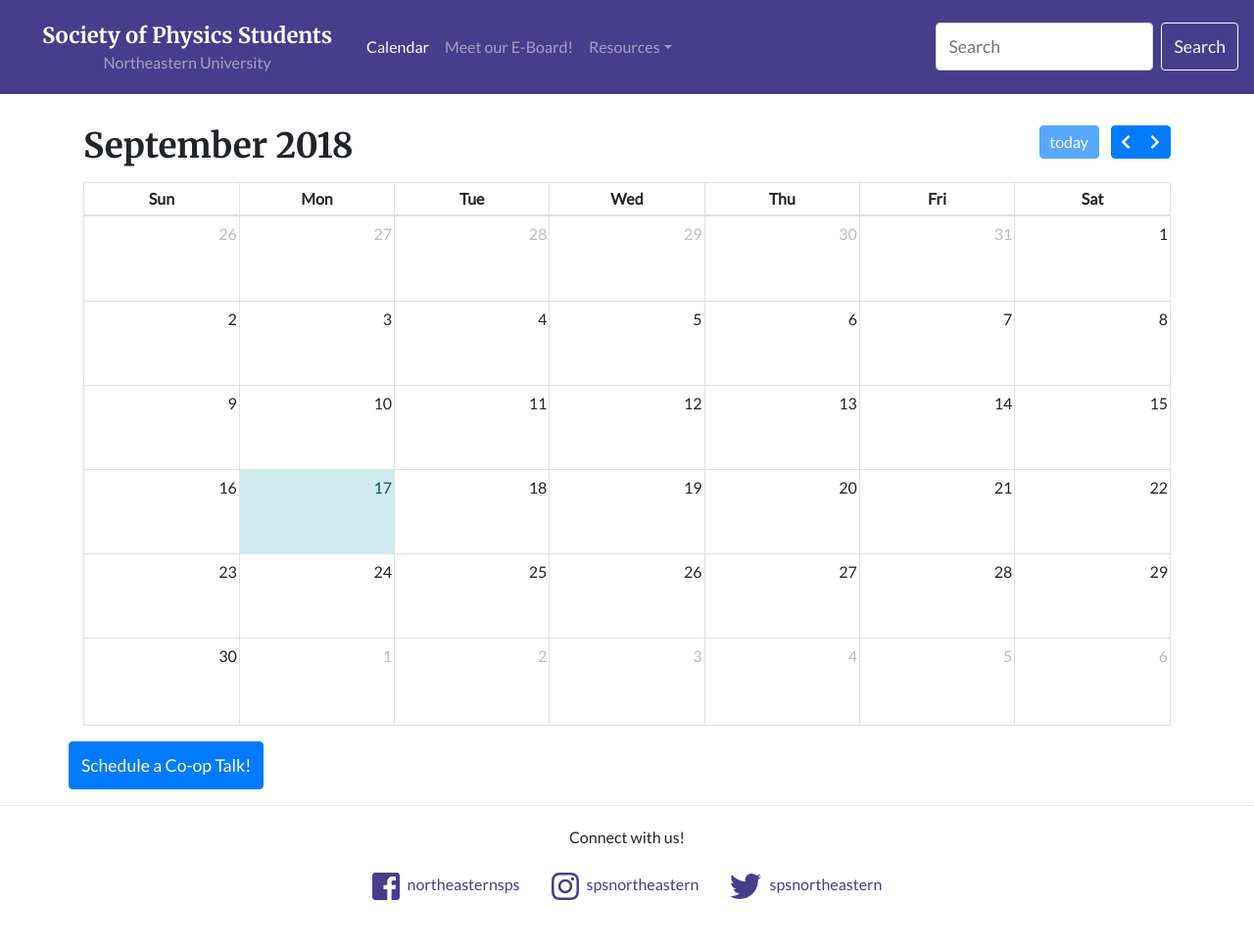
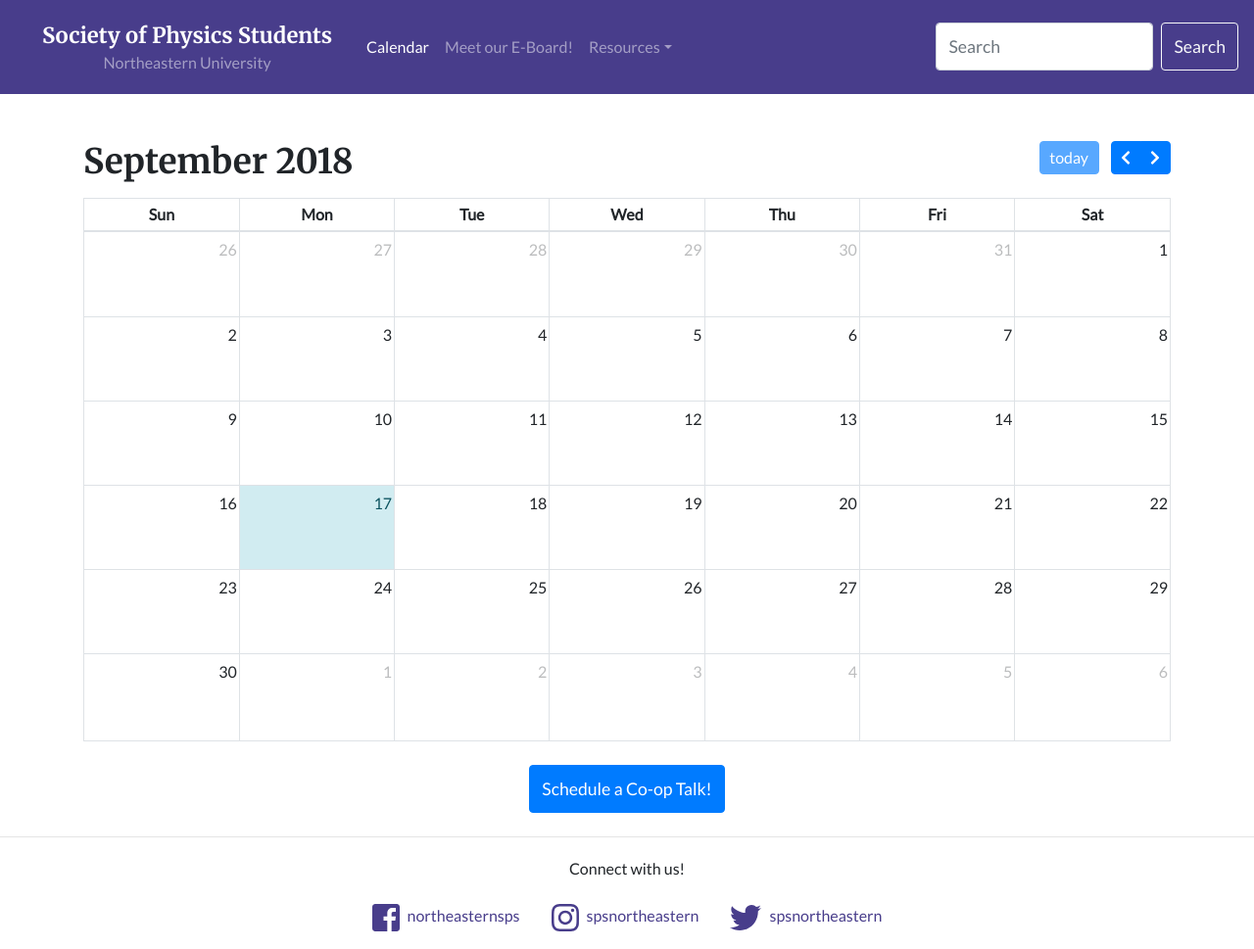
Before and after one commit to vegajustin26/sps-website, a Jekyll site: the page built from pages/calendar.html, in a window 1280 px wide and 969 px high. Shown: the whole window at 98% size. Built offline with Jekyll 4.4.1, drawn with Linux system fonts in a browser that asks for light colours; nearby versions of some CDN libraries.

Commit message:
fix schedule talk button centering

```diff
--- a/pages/calendar.html
+++ b/pages/calendar.html
@@ -11,11 +11,15 @@ custom_js:
     - calendar
 ---
 
-<div id="calendar" class="my-3"></div>
 
 <div class="row">
-    <div class="col-xs-12 text-xs-center">
-        <a href="https://calendly.com/spsnortheastern/cooptalk"
-           class="btn btn-primary my-2 my-sm-0">Schedule a Co-op Talk!</a>
+    <div class="col-sm d-flex justofy-content-center">
+        <div id="calendar" class="my-3"></div>
     </div>
 </div>
+<div class="row">
+    <div class="col-sm d-flex justify-content-center">
+        <a href="https://calendly.com/spsnortheastern/cooptalk"
+           class="btn btn-primary my-2">Schedule a Co-op Talk!</a>
+    </div>
+</div>
```
